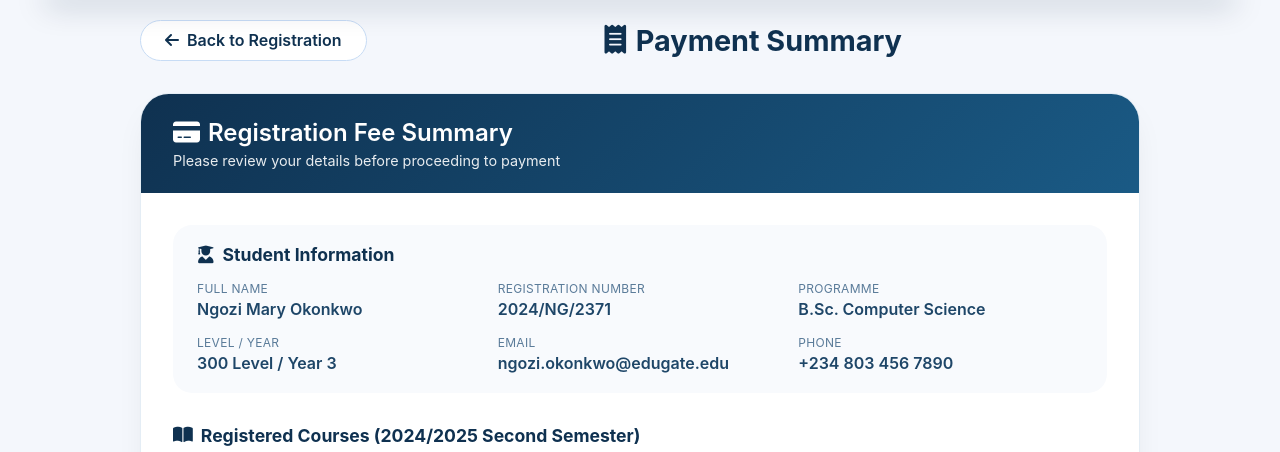
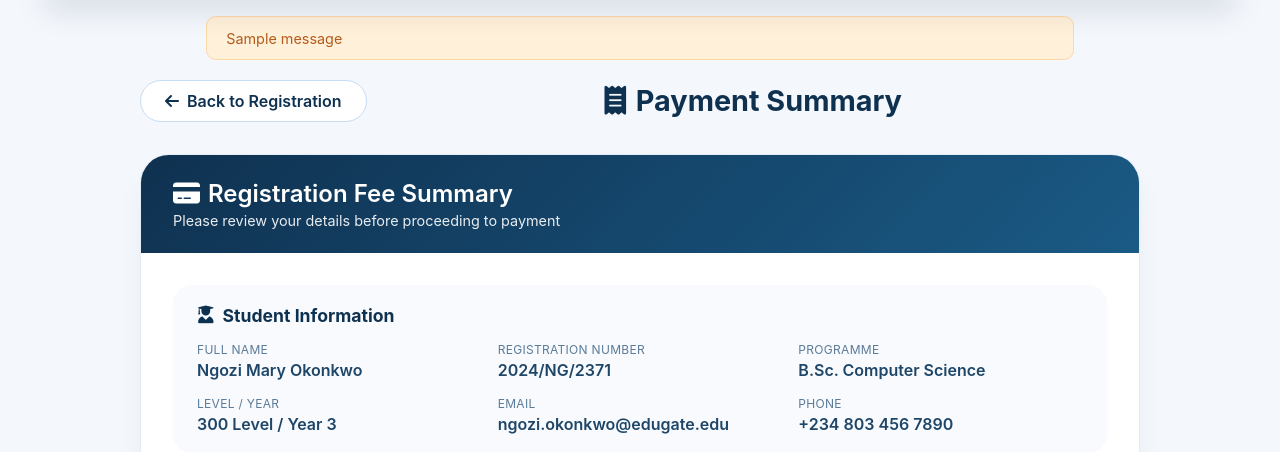
Before and after one commit to buagumel/reg_portal, a Flask app: page /pay_summary in a window 1280 px wide. Shown: the part 81-533 px from the top of the page. Run offline with Flask 3, Linux system fonts and the light colour scheme; tables that the repository leaves empty hold one stand-in row (values such as "Sample post"); one stand-in notice (Sample message) is shown; some libraries are stand-ins or nearby versions.

Commit message:
fix: address final-review findings (modal visibility, flash rendering, submit/add-drop validation gaps)

```diff
--- a/app.py
+++ b/app.py
@@ -23,7 +23,7 @@ from services.registration import (
     get_active_period, RegistrationError,
     add_course, drop_course, submit_registration, get_add_drop_context,
 )
-from services.course import get_available_courses, get_course_details
+from services.course import get_available_courses
 from services.course_history import get_courses_by_semester
 
 app = Flask(__name__)
@@ -419,12 +419,12 @@ def add_drop_drop():
         return jsonify({'success': False, 'message': 'Invalid request'}), 400
 
     context = get_add_drop_context(current_user)
-    student_registration = context['student_registration']
-    if student_registration is None:
+    period, student_registration = context['period'], context['student_registration']
+    if period is None or student_registration is None:
         return jsonify({'success': False, 'message': 'No active registration found.'}), 400
 
     try:
-        drop_course(current_user, student_registration, data['course_id'])
+        drop_course(current_user, period, student_registration, data['course_id'])
     except RegistrationError as e:
         return jsonify({'success': False, 'message': str(e)}), 400
 
--- a/services/validation.py
+++ b/services/validation.py
@@ -41,6 +41,8 @@ def validate_can_submit(student_registration, window_status, min_credits, max_cr
         raise RegistrationError('Payment must be completed before submitting course selection.')
     if student_registration.courses_submitted:
         raise RegistrationError('Course selection has already been submitted.')
+    if not student_registration.registered_courses:
+        raise RegistrationError('You must select at least one course before submitting.')
     if student_registration.credits_registered < min_credits:
         raise RegistrationError(f'You must register at least {min_credits} credits before submitting.')
     if student_registration.credits_registered > max_credits:
--- a/static/css/base.css
+++ b/static/css/base.css
@@ -5,6 +5,14 @@
             padding: 0;
             box-sizing: border-box;
             font-family: 'Inter', system-ui, -apple-system, BlinkMacSystemFont, 'Segoe UI', Roboto, sans-serif;
+        }
+
+        /* Ensure the [hidden] attribute always wins over author display rules
+           (e.g. `.course-modal-overlay { display: flex }`), since an
+           unqualified author rule otherwise beats the UA's [hidden] rule
+           regardless of specificity. */
+        [hidden] {
+            display: none !important;
         }
 
       body {
@@ -311,3 +319,18 @@
 input, textarea, select {
   font-size: 16px !important;
 }
+
+.flash-messages {
+    max-width: 900px;
+    margin: 1rem auto 0;
+    padding: 0 1rem;
+}
+.flash-message {
+    background: #fff0d9;
+    color: #b45b1c;
+    border: 1px solid #ffd8a8;
+    border-radius: 0.6rem;
+    padding: 0.8rem 1.2rem;
+    margin-bottom: 0.5rem;
+    font-size: 0.9rem;
+}
--- a/templates/base.html
+++ b/templates/base.html
@@ -42,6 +42,15 @@
             </div>
         </div>
 
+        {% with messages = get_flashed_messages() %}
+        {% if messages %}
+        <div class="flash-messages">
+            {% for message in messages %}
+            <div class="flash-message">{{ message }}</div>
+            {% endfor %}
+        </div>
+        {% endif %}
+        {% endwith %}
 
 {% block content %}
 
--- a/templates/registration_slip.html
+++ b/templates/registration_slip.html
@@ -30,9 +30,13 @@
     <table class="slip-table">
         <thead><tr><th>Code</th><th>Title</th><th>Credits</th></tr></thead>
         <tbody>
+            {% if not courses %}
+            <tr><td colspan="3" style="text-align:center; padding:1.5rem; color:#5a7b99;">No courses were selected for this registration.</td></tr>
+            {% else %}
             {% for rc in courses %}
             <tr><td>{{ rc.course.code }}</td><td>{{ rc.course.title }}</td><td>{{ rc.course.credits }}</td></tr>
             {% endfor %}
+            {% endif %}
         </tbody>
     </table>
     <p><strong>Total Credits:</strong> {{ registration.credits_registered }}</p>
```
Also changed, not shown: services/registration.py (+9 -2 lines), static/js/add_drop/add_drop.js (+8 -2 lines), static/js/my_courses/my_courses.js (+8 -2 lines).
